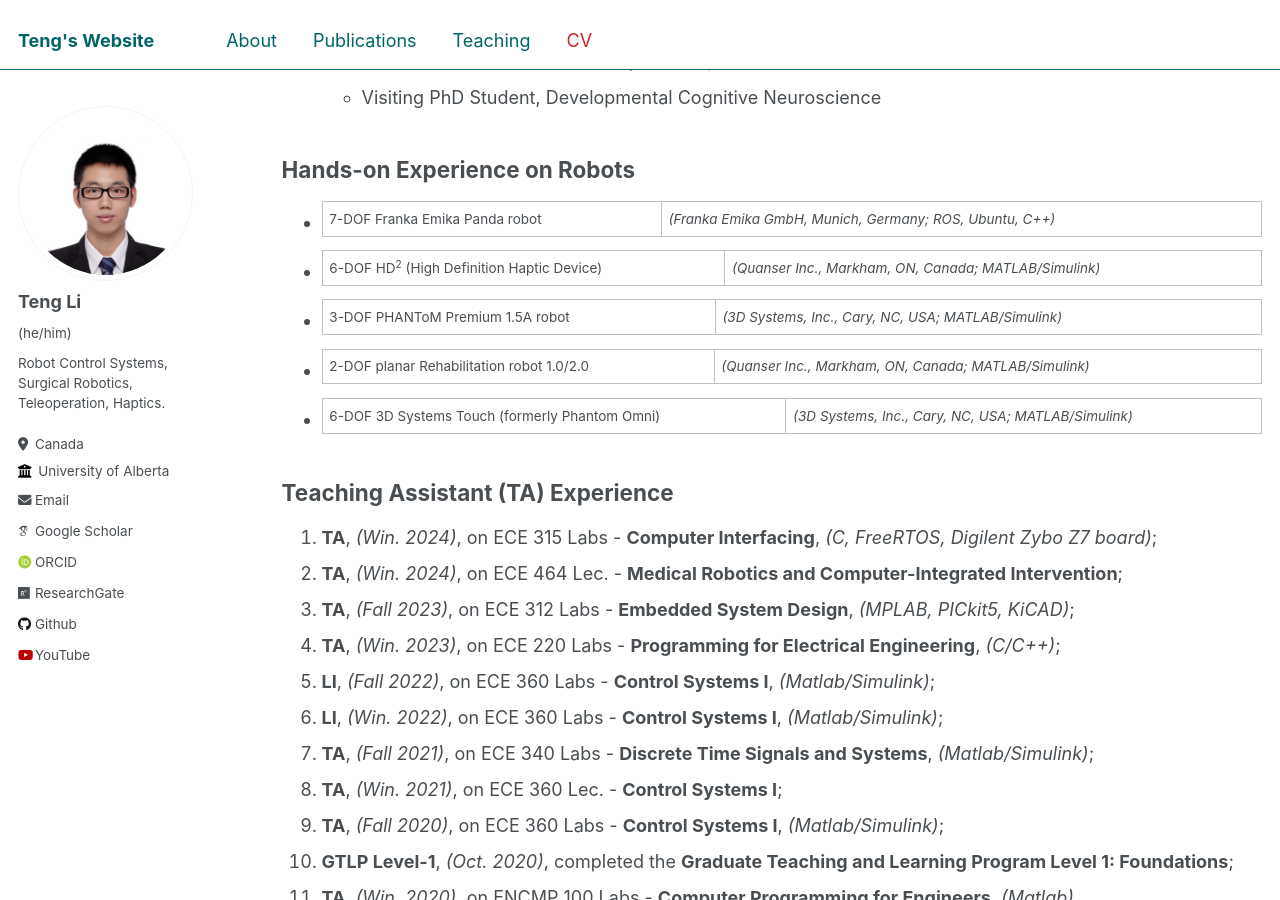
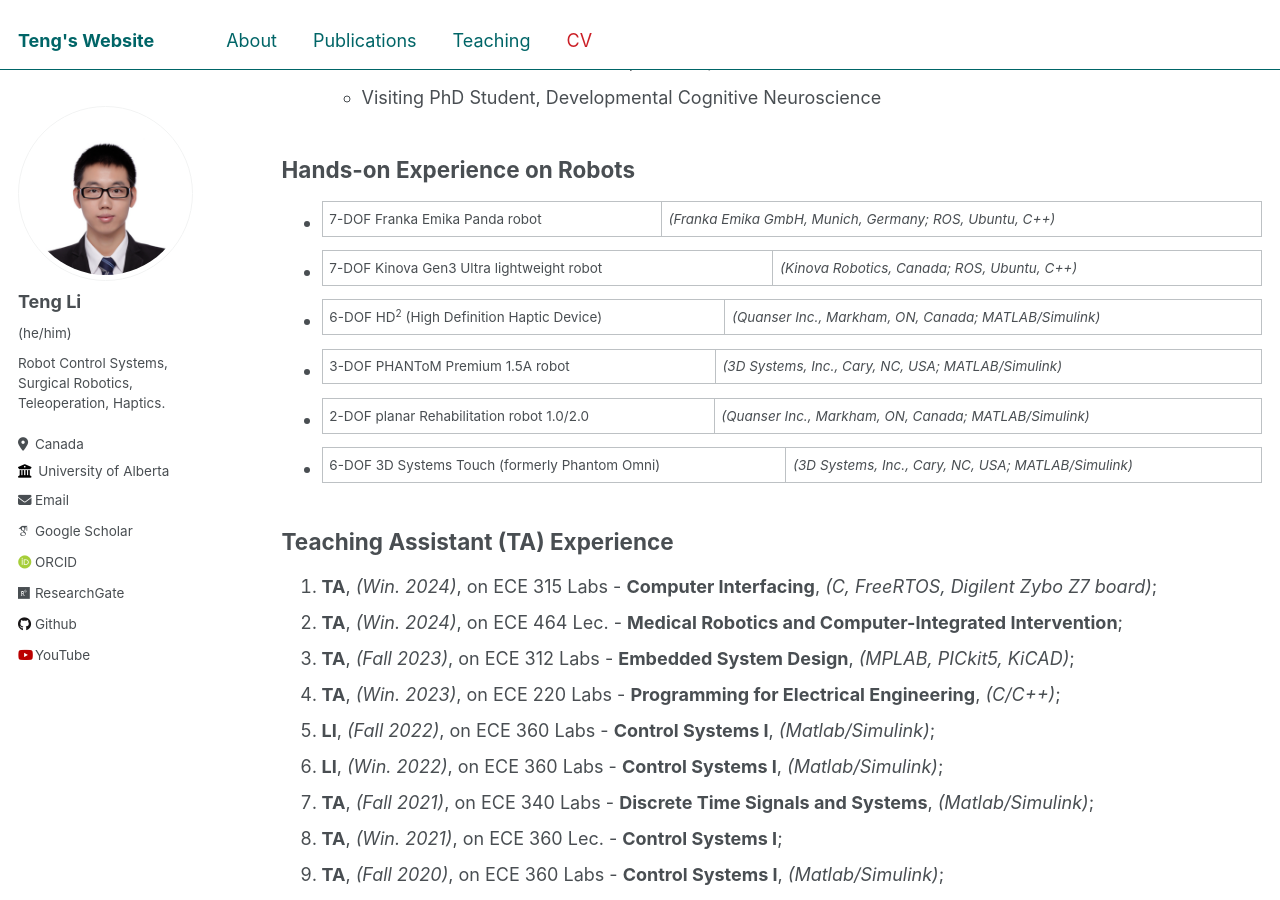
Before and after one commit to teng4/teng4.github.io, a Jekyll site: the page built from _pages/cv.md, in a window 1280 px wide and 900 px high, scrolled down 792 px. Built offline with Jekyll 4.4.1, drawn with Linux system fonts in a browser that asks for light colours; some web fonts are replaced.

Commit message:
Update cv.md

```diff
--- a/_pages/cv.md
+++ b/_pages/cv.md
@@ -80,6 +80,7 @@
 Hands-on Experience on Robots
 ------
 * 7-DOF Franka Emika Panda robot | _(Franka Emika GmbH, Munich, Germany; ROS, Ubuntu, C++)_
+* 7-DOF Kinova Gen3 Ultra lightweight robot | _(Kinova Robotics, Canada; ROS, Ubuntu, C++)_
 * 6-DOF HD<sup>2</sup> (High Definition Haptic Device) | _(Quanser Inc., Markham, ON, Canada; MATLAB/Simulink)_
 * 3-DOF PHANToM Premium 1.5A robot | _(3D Systems, Inc., Cary, NC, USA; MATLAB/Simulink)_
 * 2-DOF planar Rehabilitation robot 1.0/2.0 | _(Quanser Inc., Markham, ON, Canada; MATLAB/Simulink)_
```
